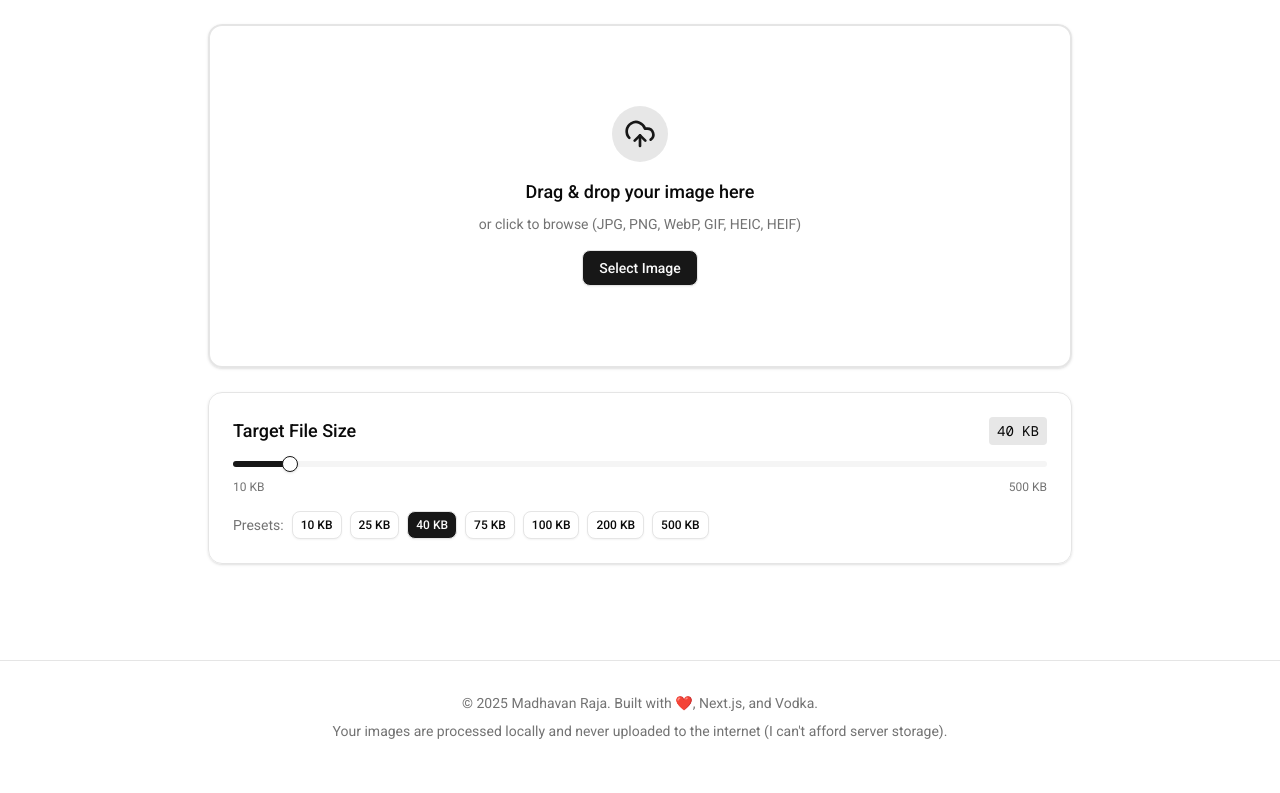
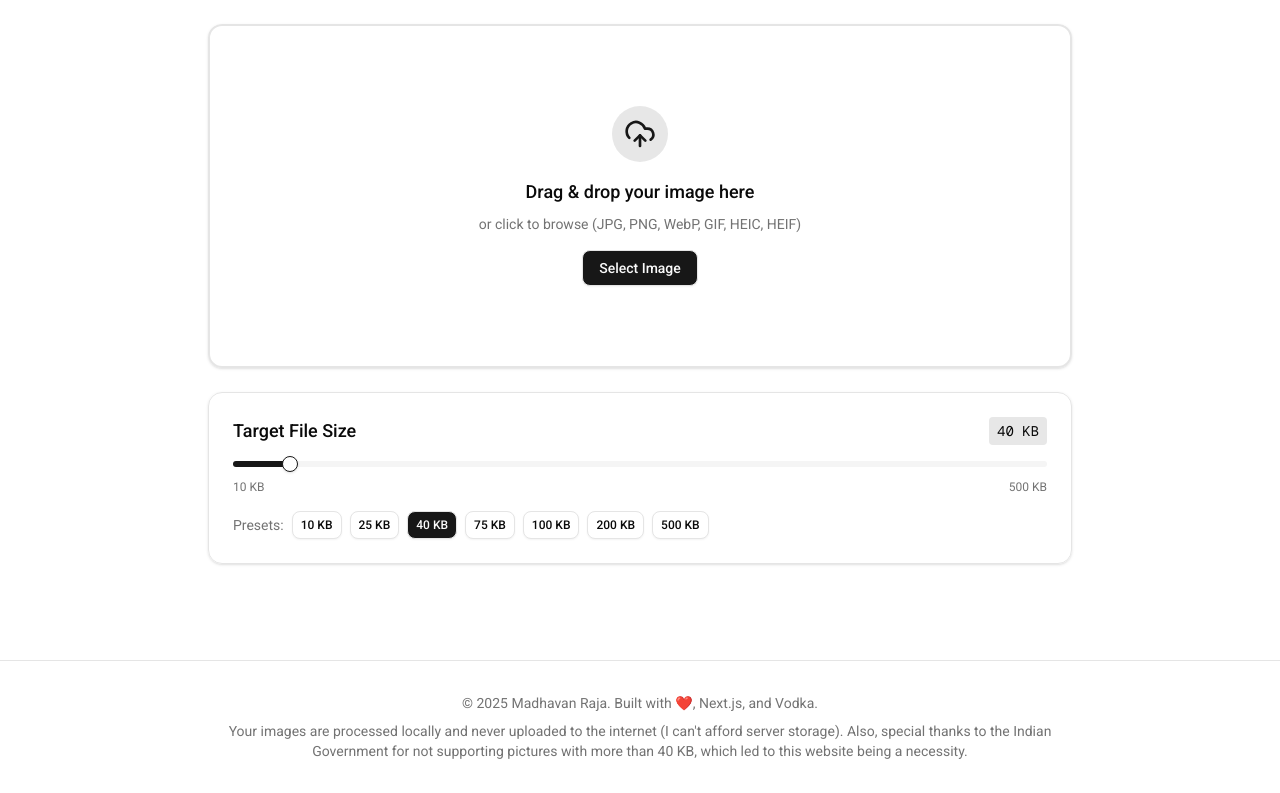
Before and after one commit to madhavan-raja/convertphototo40kb, a Next.js app: page / in a window 1280 px wide. Shown: the part 229-1022 px from the top of the page. Built offline with nearby package versions, Linux system fonts and the light colour scheme.

Commit message:
Thank the Indian Government

```diff
--- a/app/page.tsx
+++ b/app/page.tsx
@@ -24,10 +24,10 @@ export default function Home() {
         <div className="container max-w-4xl mx-auto px-4 py-8">
           <div className="text-center text-sm text-muted-foreground">
             <p>&copy; 2025 Madhavan Raja. Built with ❤️, Next.js, and Vodka.</p>
-            <p className="mt-2">Your images are processed locally and never uploaded to the internet (I can't afford server storage).</p>
+            <p className="mt-2">Your images are processed locally and never uploaded to the internet (I can't afford server storage). Also, special thanks to the Indian Government for not supporting pictures with more than 40 KB, which led to this website being a necessity.</p>
           </div>
         </div>
-      </footer>
-    </div>
+      </footer >
+    </div >
   )
 }
```
